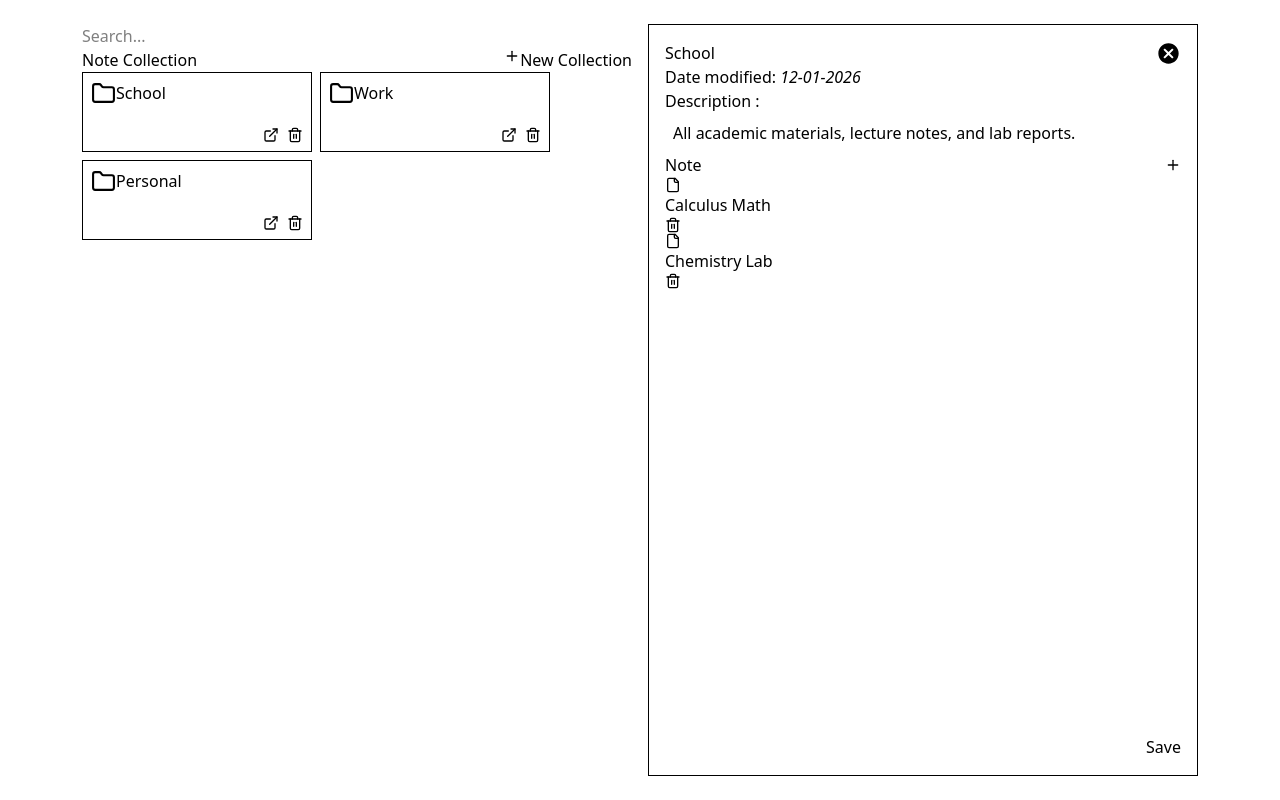
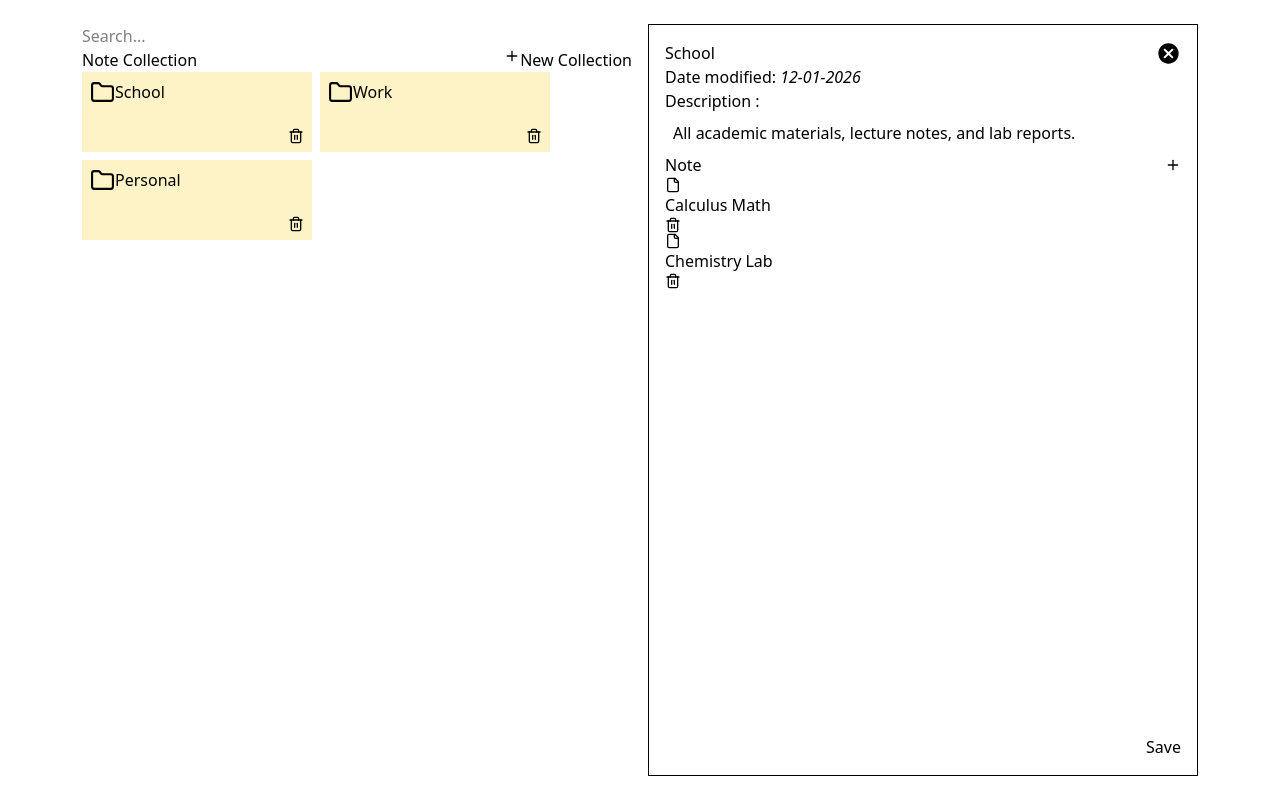
Before and after one commit to Zer0-Gravity/mini-react-project, a React (Vite) app in the folder note-taking-app/: page /detail/3d49a359-4bcd-4258-883f-d2f64f96a1bc in a window 1280 px wide. Built offline with nearby package versions, Linux system fonts and the light colour scheme.

Commit message:
Refactor: Change open collection link to the whole div element

```diff
--- a/note-taking-app/src/Component/CollectionCard.tsx
+++ b/note-taking-app/src/Component/CollectionCard.tsx
@@ -1,4 +1,4 @@
-import { LuExternalLink, LuFolder, LuTrash2 } from "react-icons/lu";
+import { LuFolder, LuTrash2 } from "react-icons/lu";
 import { Link } from "react-router-dom";
 import type { CollectionProps } from "../utils/Type";
 
@@ -9,26 +9,19 @@ interface CardProps {
 
 function CollectionCard({ note, delCollection }: CardProps) {
     return (
-        <div
-            key={note.collectionId}
-            className="border flex flex-col w-57.5 h-20 p-2 justify-between"
-        >
+        <Link key={note.collectionId} to={`/detail/${note.collectionId}`}>
+            <div className="flex flex-col bg-amber-100 w-57.5 h-20 p-2 justify-between">
                 <div className="flex">
                     <LuFolder size={25} />
                     <h3>{note.collectionName}</h3>
                 </div>
-
                 <div className="flex justify-end gap-2">
-                <button>
-                    <Link to={`/detail/${note.collectionId}`}>
-                        <LuExternalLink />
-                    </Link>
-                </button>
                     <button onClick={() => delCollection(note.collectionId)}>
                         <LuTrash2 />
                     </button>
                 </div>
             </div>
+        </Link>
     );
 }
 
--- a/note-taking-app/src/Component/DetailPanel.tsx
+++ b/note-taking-app/src/Component/DetailPanel.tsx
@@ -63,7 +63,7 @@ function DetailPanel({ notes, setter }: DetailProps) {
                           ...col,
                           collectionName: title,
                           description: description,
-                          date: new Date().toLocaleTimeString(),
+                          date: new Date().toLocaleDateString(),
                       }
                     : col
             )
```
Lines whose indentation alone changed are shown as unchanged.
